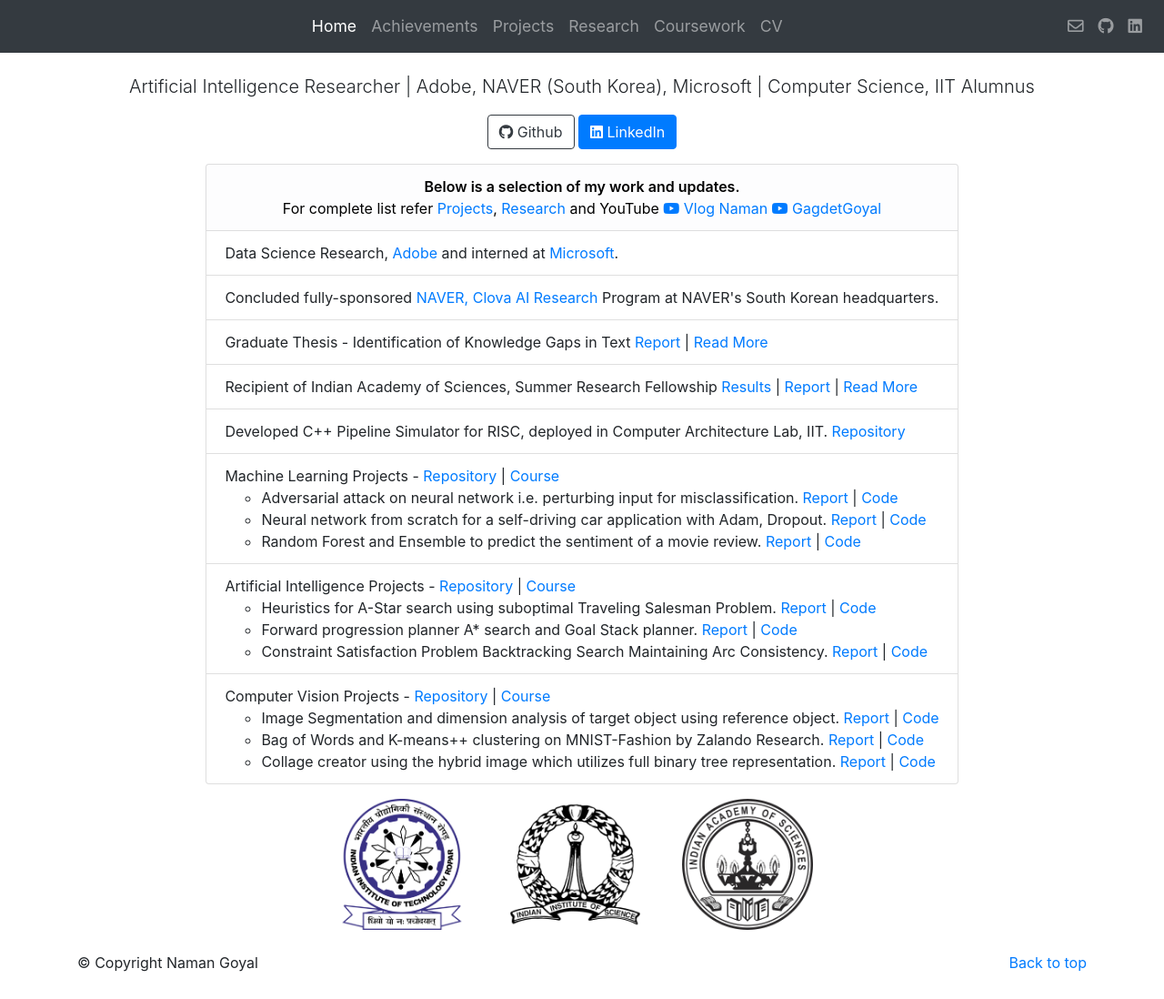
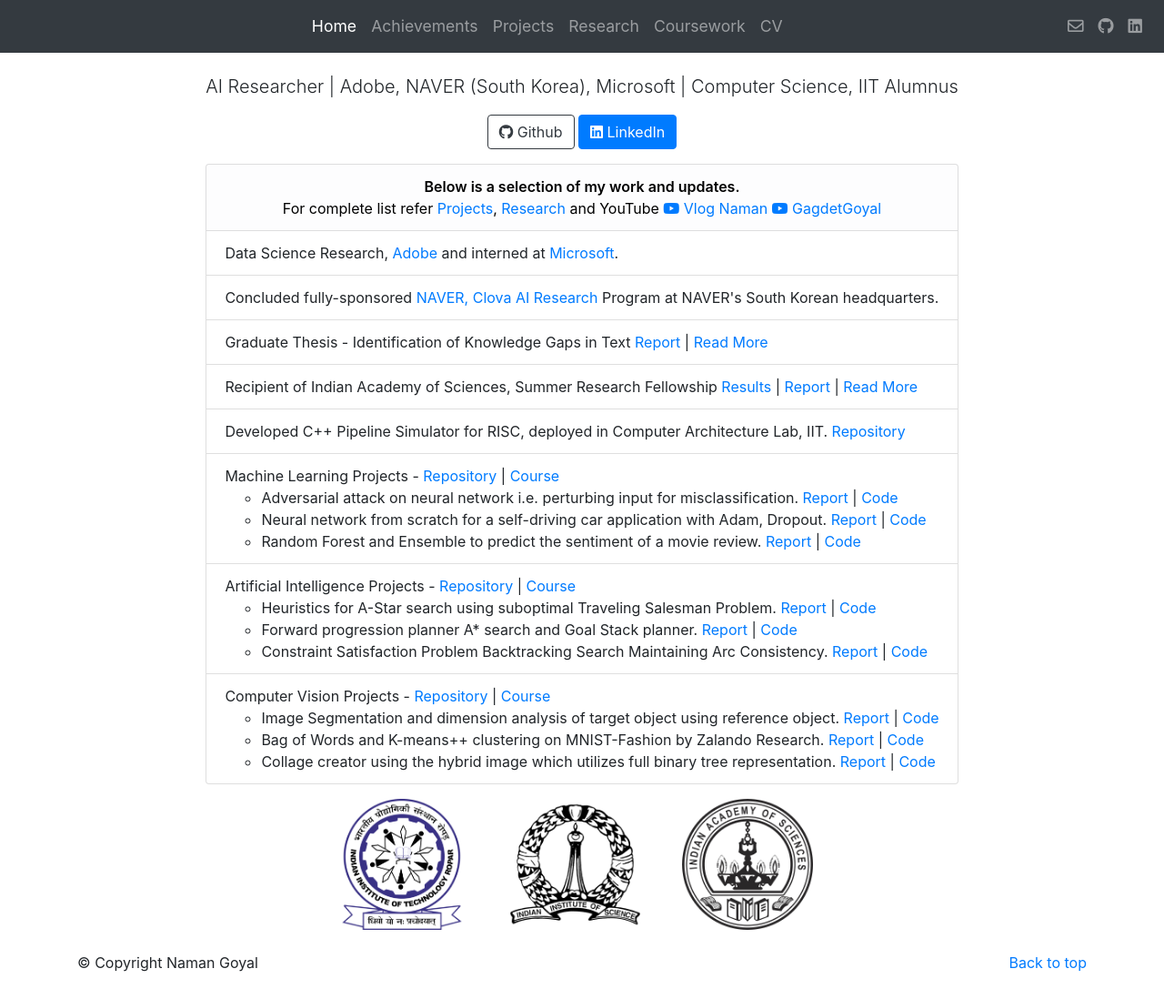
Before and after one commit to thenamangoyal/thenamangoyal.github.io, a Jekyll site: the page built from index.html, in a window 1280 px wide and 1098 px high. Shown: the whole window at 91% size. Built offline with Jekyll 4.4.1, drawn with Linux system fonts in a browser that asks for light colours; nearby versions of some CDN libraries.

Commit message:
update header

```diff
--- a/index.html
+++ b/index.html
@@ -8,7 +8,7 @@ layout: bootstrap
     <div>
         <!-- <h1 class="jumbotron-heading">Heading</h1> -->
         <p class="text-center lead">
-            Artificial Intelligence Researcher | Adobe, NAVER (South Korea), Microsoft | Computer Science, IIT Alumnus
+            AI Researcher | Adobe, NAVER (South Korea), Microsoft | Computer Science, IIT Alumnus
         </p>
         <!-- <p class="text-center">"It is in your moments of decision that your destiny is shaped."<br> Source: My
                 School Notebook &amp; Tony Robbins</p> -->
```
